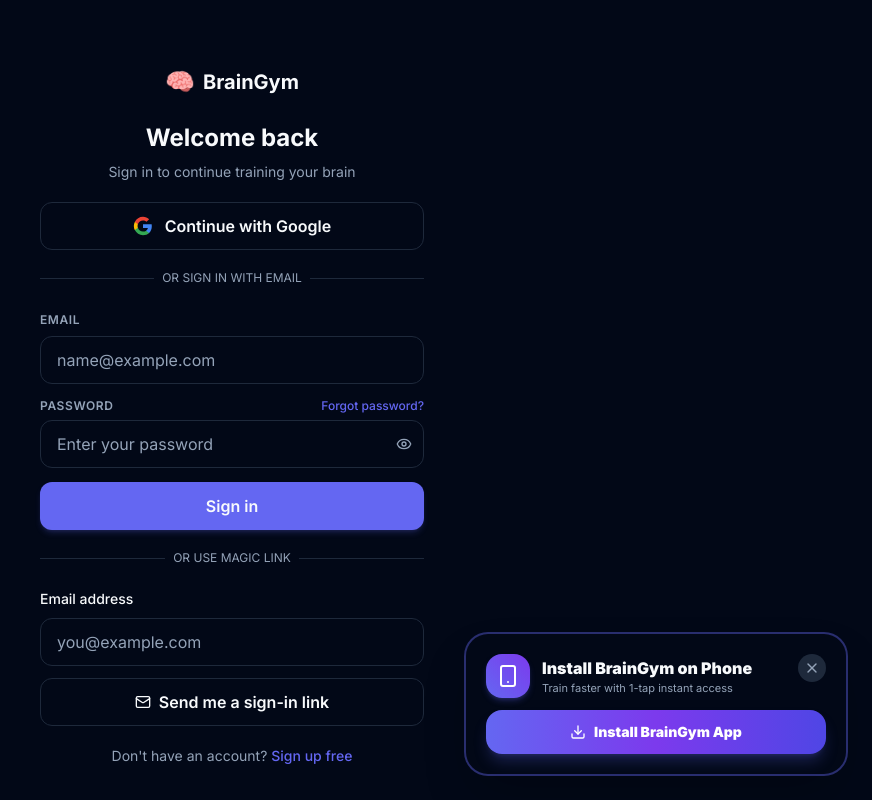
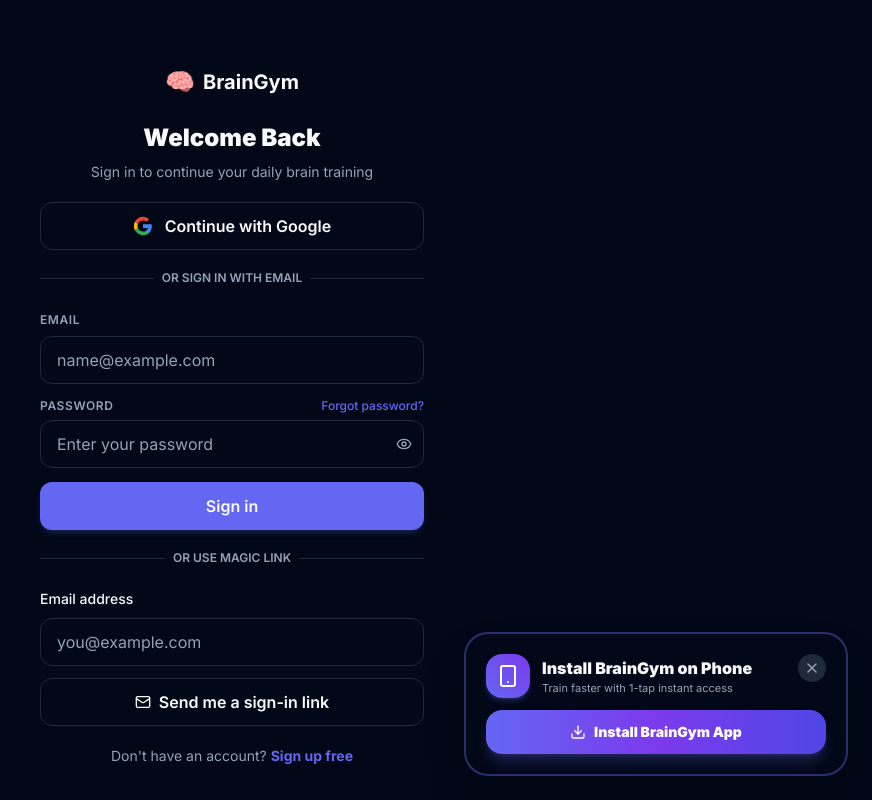
Before and after one commit to danielkemka-gif/BrainGym, a Next.js app: page /login in a window 1280 px wide. Shown: the whole page, without its empty margins (408-1280 px from the left). Built offline with nearby package versions, Linux system fonts and the light colour scheme; no server answers.

Commit message:
fix(auth): convert login and signup to static client components with Suspense and full resilient error boundaries

```diff
--- a/src/app/(auth)/login/page.tsx
+++ b/src/app/(auth)/login/page.tsx
@@ -1,26 +1,19 @@
+"use client";
+
 import { Suspense } from "react";
+import { useSearchParams } from "next/navigation";
 import { LoginForm } from "@/components/auth/login-form";
 import { MagicLinkForm } from "@/components/auth/magic-link-form";
 import { SocialAuthButtons } from "@/components/auth/social-auth-buttons";
 import Link from "next/link";
 
-function LoginFormWrapper({ refCode }: { refCode?: string | null }) {
-  return (
-    <Suspense fallback={<div className="h-48 animate-pulse rounded-lg bg-muted" />}>
-      <LoginForm refCode={refCode} />
-    </Suspense>
-  );
-}
-
-export default async function LoginPage(props: {
-  searchParams?: Promise<{ ref?: string; redirect?: string; error?: string; email?: string }>;
-}) {
-  const searchParams = await props.searchParams;
-  const refCode = searchParams?.ref || null;
-  const redirect = searchParams?.redirect || null;
+function LoginContent() {
+  const searchParams = useSearchParams();
+  const refCode = searchParams.get("ref");
+  const redirect = searchParams.get("redirect");
 
   return (
-    <div className="w-full max-w-sm space-y-3 sm:space-y-5">
+    <div className="w-full max-w-sm space-y-4 sm:space-y-5">
       {refCode && (
         <div className="rounded-xl bg-primary/10 border border-primary/20 px-3 sm:px-4 py-2.5 sm:py-3 text-center text-xs sm:text-sm text-primary">
           You were invited by a friend! Sign in or join to earn bonus coins.
@@ -28,33 +21,33 @@
       )}
 
       <div className="space-y-2 text-center">
-        <h1 className="text-xl sm:text-2xl font-bold text-balance">Welcome back</h1>
+        <h1 className="text-xl sm:text-2xl font-black text-balance">Welcome Back</h1>
         <p className="text-sm text-muted-foreground">
-          Sign in to continue training your brain
+          Sign in to continue your daily brain training
         </p>
       </div>
 
-      <SocialAuthButtons refCode={refCode} redirectTo={redirect ? undefined : undefined} />
+      <SocialAuthButtons refCode={refCode} redirectTo={redirect || undefined} />
 
       <div className="relative">
         <div className="absolute inset-0 flex items-center">
           <span className="w-full border-t" />
         </div>
         <div className="relative flex justify-center text-xs uppercase">
-          <span className="bg-background px-2 text-muted-foreground">
+          <span className="bg-background px-2 text-muted-foreground font-semibold">
             Or sign in with email
           </span>
         </div>
       </div>
 
-      <LoginFormWrapper refCode={refCode} />
+      <LoginForm refCode={refCode} />
 
       <div className="relative">
         <div className="absolute inset-0 flex items-center">
           <span className="w-full border-t" />
         </div>
         <div className="relative flex justify-center text-xs uppercase">
-          <span className="bg-background px-2 text-muted-foreground">
+          <span className="bg-background px-2 text-muted-foreground font-semibold">
             Or use magic link
           </span>
         </div>
@@ -66,7 +59,7 @@
         Don&apos;t have an account?{" "}
         <Link
           href={refCode ? `/signup?ref=${encodeURIComponent(refCode)}` : "/signup"}
-          className="text-primary font-medium hover:underline"
+          className="text-primary font-bold hover:underline"
         >
           Sign up free
         </Link>
@@ -74,3 +67,19 @@
     </div>
   );
 }
+
+export default function LoginPage() {
+  return (
+    <Suspense
+      fallback={
+        <div className="w-full max-w-sm space-y-4 animate-pulse">
+          <div className="h-8 bg-muted rounded-xl w-1/2 mx-auto" />
+          <div className="h-4 bg-muted rounded w-3/4 mx-auto" />
+          <div className="h-48 bg-muted rounded-2xl" />
+        </div>
+      }
+    >
+      <LoginContent />
+    </Suspense>
+  );
+}
--- a/src/app/(auth)/signup/page.tsx
+++ b/src/app/(auth)/signup/page.tsx
@@ -1,15 +1,17 @@
+"use client";
+
+import { Suspense } from "react";
+import { useSearchParams } from "next/navigation";
 import { SignupForm } from "@/components/auth/signup-form";
 import { SocialAuthButtons } from "@/components/auth/social-auth-buttons";
 import Link from "next/link";
 
-export default async function SignupPage(props: {
-  searchParams?: Promise<{ ref?: string; redirect?: string }>;
-}) {
-  const searchParams = await props.searchParams;
-  const refCode = searchParams?.ref || null;
+function SignupContent() {
+  const searchParams = useSearchParams();
+  const refCode = searchParams.get("ref");
 
   return (
-    <div className="w-full max-w-sm space-y-3 sm:space-y-5">
+    <div className="w-full max-w-sm space-y-4 sm:space-y-5">
       {refCode && (
         <div className="rounded-xl bg-primary/10 border border-primary/20 px-3 sm:px-4 py-2.5 sm:py-3 text-center text-xs sm:text-sm text-primary">
           You were invited by a friend! Join now and earn bonus coins.
@@ -17,7 +19,7 @@
       )}
 
       <div className="space-y-2 text-center">
-        <h1 className="text-xl sm:text-2xl font-bold text-balance">Join BrainGym</h1>
+        <h1 className="text-xl sm:text-2xl font-black text-balance">Join BrainGym</h1>
         <p className="text-sm text-muted-foreground">
           Train your brain in 5 minutes a day
         </p>
@@ -30,7 +32,7 @@
           <span className="w-full border-t" />
         </div>
         <div className="relative flex justify-center text-xs uppercase">
-          <span className="bg-background px-2 text-muted-foreground">
+          <span className="bg-background px-2 text-muted-foreground font-semibold">
             Or use email
           </span>
         </div>
@@ -53,7 +55,7 @@
         Already have an account?{" "}
         <Link
           href={refCode ? `/login?ref=${encodeURIComponent(refCode)}` : "/login"}
-          className="text-primary font-medium hover:underline"
+          className="text-primary font-bold hover:underline"
         >
           Sign in
         </Link>
@@ -61,3 +63,19 @@
     </div>
   );
 }
+
+export default function SignupPage() {
+  return (
+    <Suspense
+      fallback={
+        <div className="w-full max-w-sm space-y-4 animate-pulse">
+          <div className="h-8 bg-muted rounded-xl w-1/2 mx-auto" />
+          <div className="h-4 bg-muted rounded w-3/4 mx-auto" />
+          <div className="h-48 bg-muted rounded-2xl" />
+        </div>
+      }
+    >
+      <SignupContent />
+    </Suspense>
+  );
+}
```
